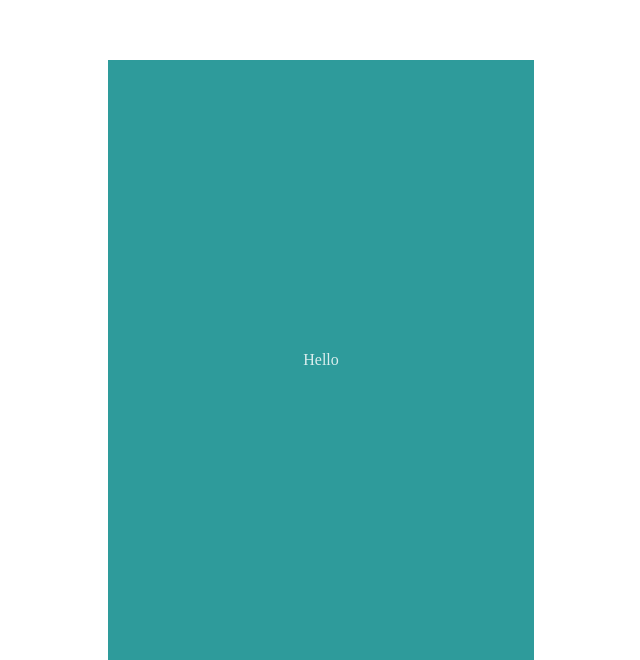
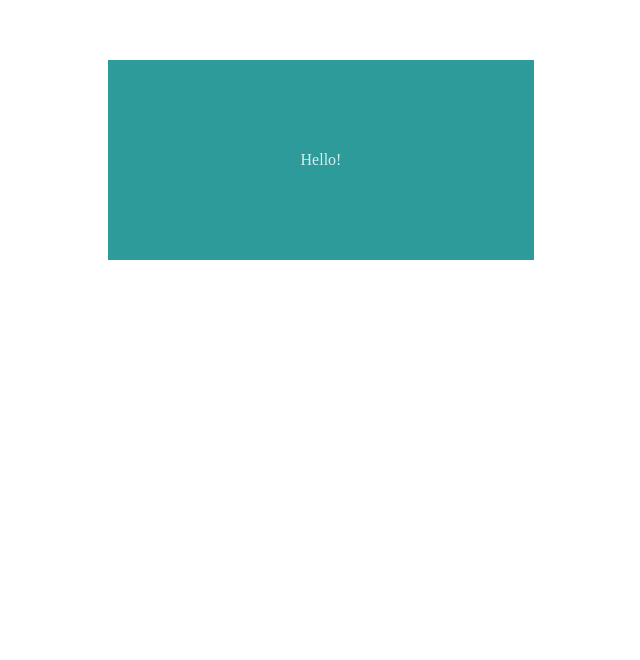
Before and after one commit to sigmapng/git-course, a plain HTML site: page index.html in a window 1280 px wide. Shown: the part 140-800 px from the top of the page, without its empty margins (319-959 px from the left). Drawn offline with Linux system fonts and the light colour scheme.

Commit message:
commit 19

```diff
--- a/index.css
+++ b/index.css
@@ -2,27 +2,27 @@
   margin: 0px;
   padding: 0px;
 }
+
 html,body {
   width: 100%;
   height: 100%;
 }
+
 .box {
-  position: relative;
   height: 100%;
   width: 100%;
   display: grid;
   grid-template-columns: repeat(3, 1fr);
   grid-template-rows: repeat(3, 200px);
 }
+
 .sq {
-  position: absolute;
   color: rgba(255, 255, 255, 0.829);
   background-color: rgb(46, 155, 155);
   width: 100%;
   height: 100%;
-  grid-column-start: 2;
-  grid-column-end: 2;
-  grid-row-start: 2;
+  grid-column: 2/2;
+  grid-row: 2/2;
   display: flex;
   align-items: center;
   justify-content: center;
--- a/index.html
+++ b/index.html
@@ -7,7 +7,7 @@
   <body>
     <div class="box">
       <div class="sq">
-        <p>Hello</p>
+        <p>Hello!</p>
       </div>
     </div>
   </body>
```
